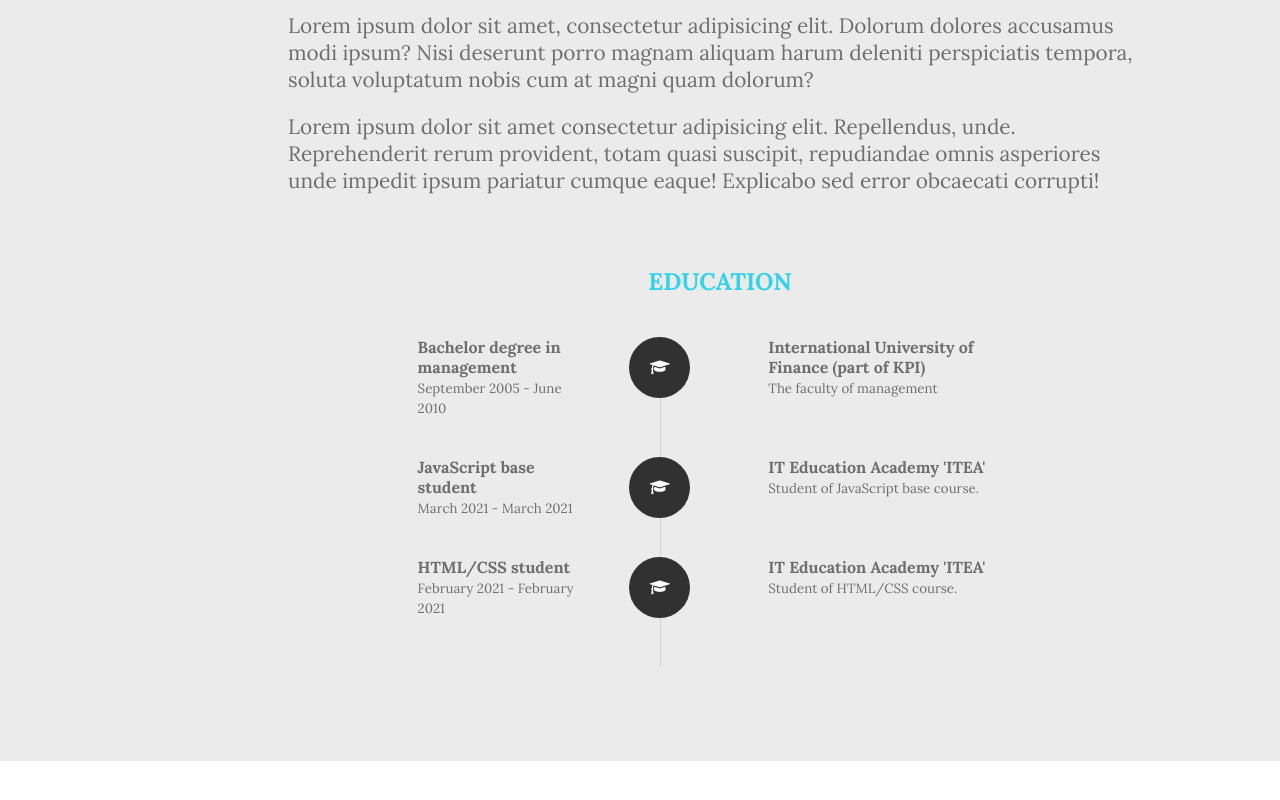
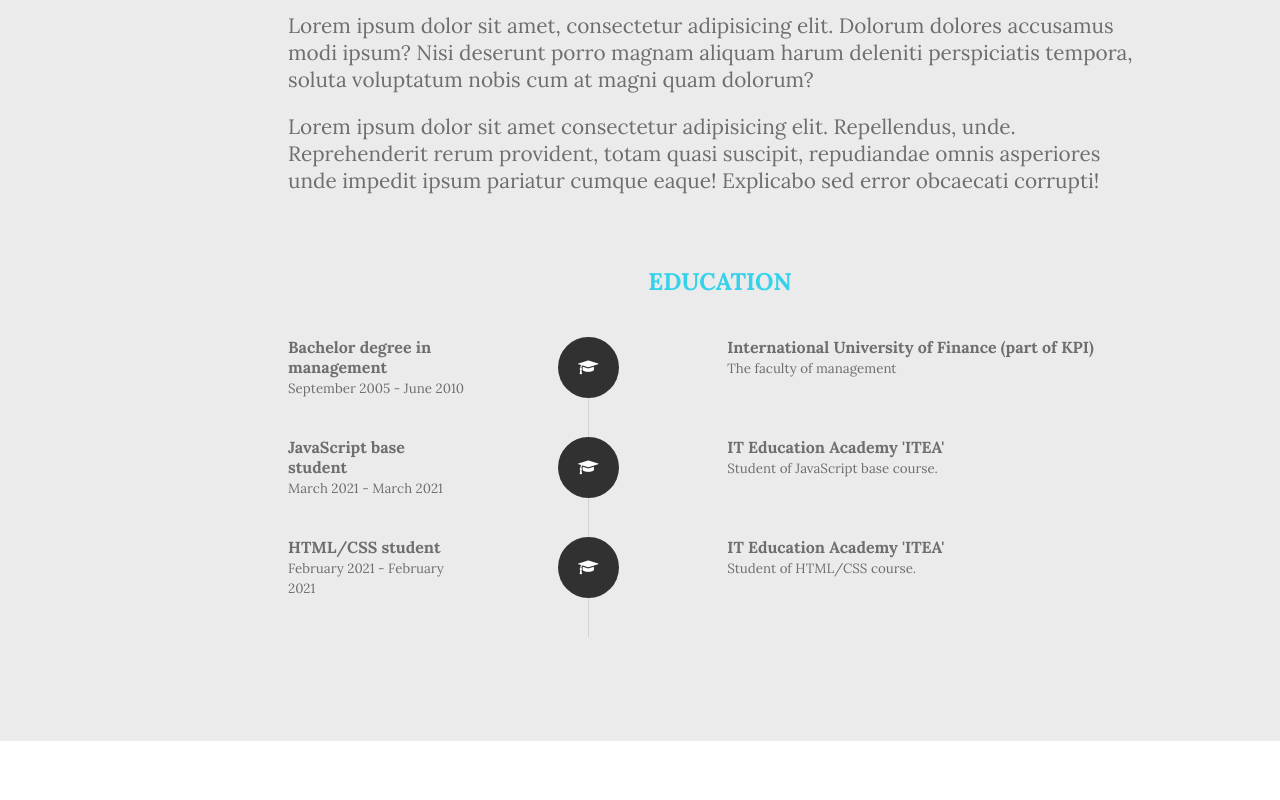
Before and after one commit to AnnaGon/CV, a plain HTML site: page index.html in a window 1280 px wide. Shown: the part 1736-2536 px from the top of the page. Drawn offline with nearby package versions, Linux system fonts and the light colour scheme.

Commit message:
Add files via upload

```diff
--- a/index.html
+++ b/index.html
@@ -50,7 +50,7 @@
             <div class="about__description">
                 <div class="about__description__profile">
                     <p class="about__description__profile__title"><strong>PROFILE</strong></p>
-                    <p class="about__description__profile__text">Junior front-end engineer with HTML/CSS experience, basic javascript knowlage and strong marketing background.
+                    <p class="about__description__profile__text">Junior front-end engineer with HTML/CSS experience, basic javascript knowledge and strong marketing background.
                         <p class="about__description__profile__title__detail">FULL NAME:</p>
                         <p class="about__description__profile__text">Anna Goncharenko</p>
                         <p class="about__description__profile__title__detail">BIRTH DATE:
--- a/sass/style.scss
+++ b/sass/style.scss
@@ -314,7 +314,7 @@ i{
     &__education {
         max-width: 80%;
         margin: 0 auto;
-        padding: 0 10% 5%;
+        padding: 0px 10% 5%;
         &__title {
             color: rgb(52, 211, 235);
             font-size: 1.5rem;
@@ -322,11 +322,22 @@ i{
             text-align: center;
         }
         &__container{
+            position: relative;
             margin: 0 auto;
             color: #6e6e6e;
-            max-width: 70%;
+            max-width: 1000px;
+            &::before{
+                content: "";
+                display: block;
+                width: 1px;
+                height: 100%;
+                background: rgba(0, 0, 0, 0.1);
+                position: absolute;
+                left: 300px;
+                top: 40px;
+            }
             &__course{
-                max-width: 28%;
+                max-width: 180px;
             }
 
             &__university{
@@ -336,22 +347,14 @@ i{
 
             &__icon{
                 margin: 0 15%;
+
             }
 
             &__box{
                 display: flex;
                 padding-top: 40px;
-                position: relative;
-                &::after{
-                    content: "";
-                    display: block;
-                    width: 1px;
-                    height: 100%;
-                    background: rgba(0, 0, 0, 0.1);
-                    position: absolute;
-                    left: 40%;
-                    top: 50%;
-                }
+                // position: relative;
+
             }
         }
     }
@@ -365,10 +368,10 @@ i{
     text-align: center;
     color: #FFFFFF;
     position: absolute;
-    left: 35%;
-    // top: .9rem;
-    // margin-left: -2.4rem;
+    left: 170px;
     z-index: 999;
+    margin-left: 100px;
+
 }
 .left{
     text-align: left;
```
Also changed, not shown: css/style.css, 1 other file.
